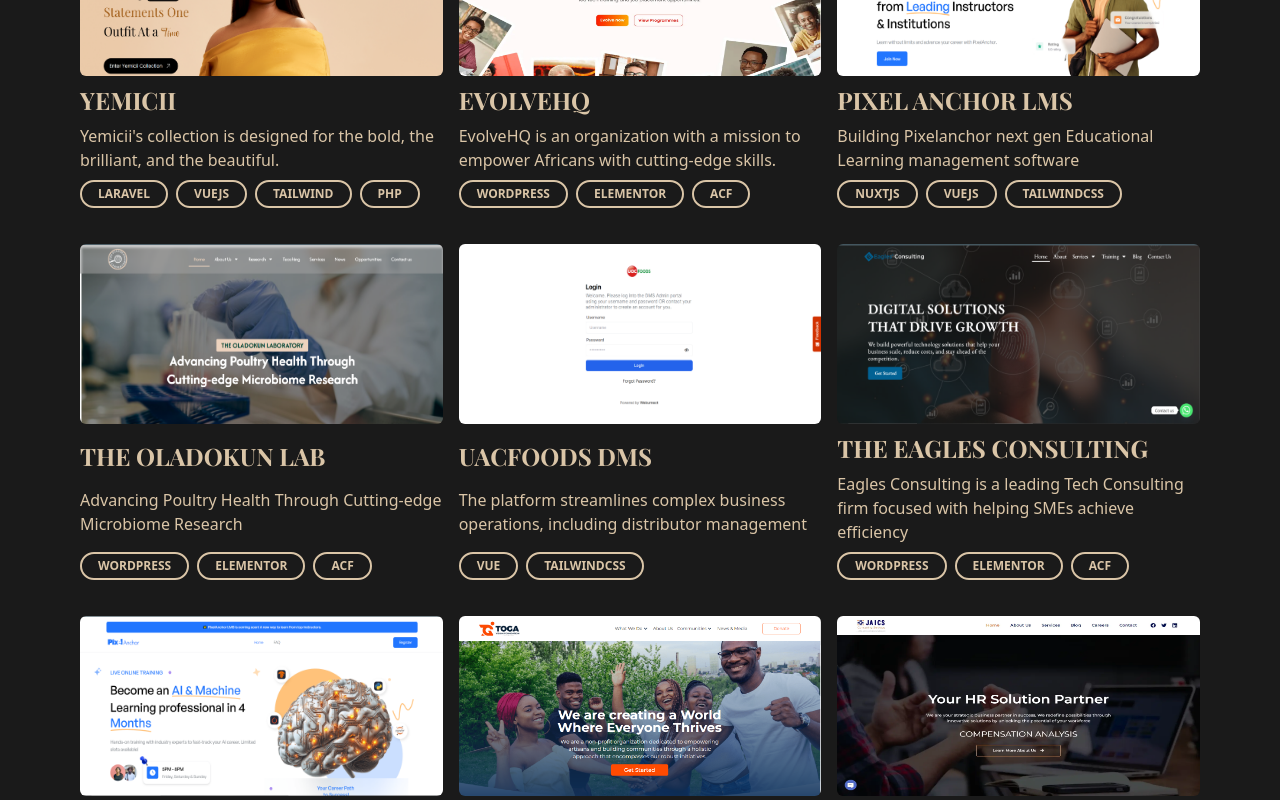
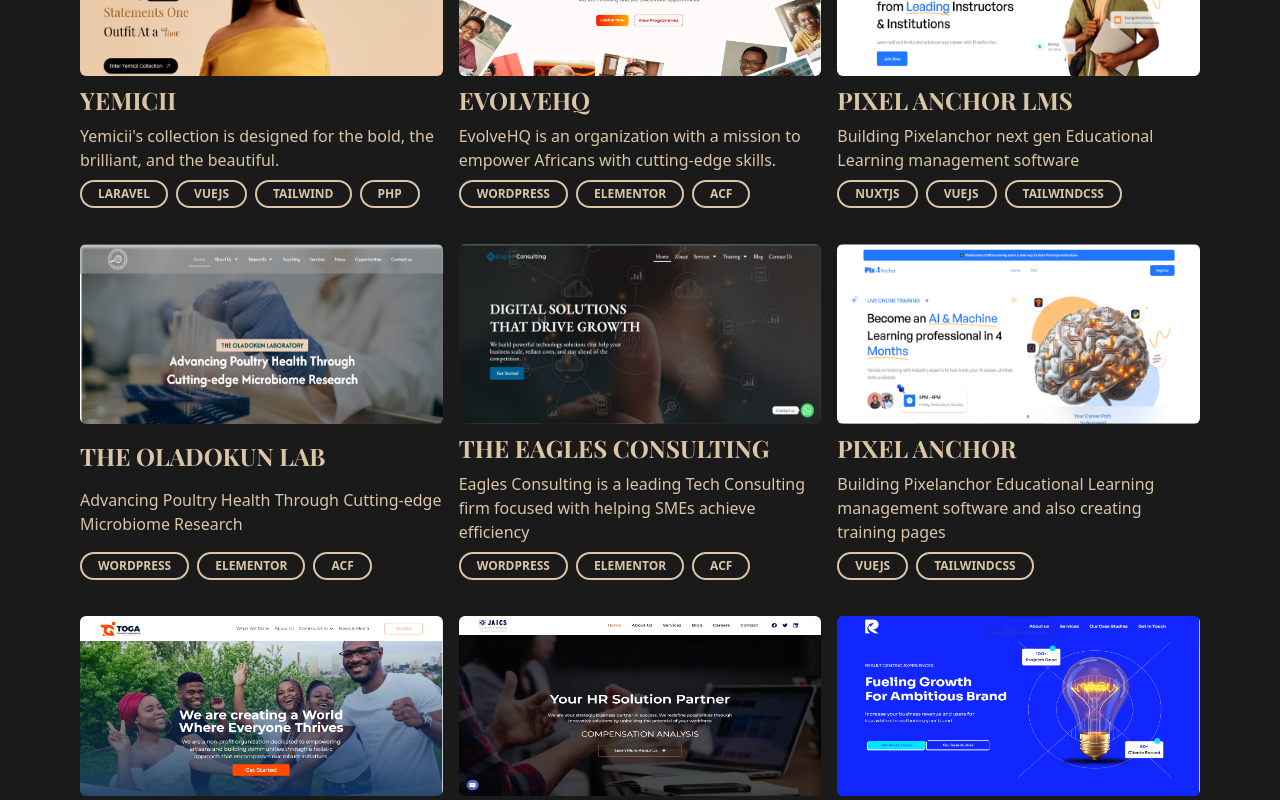
Before and after one commit to uniquness1/Adeola, a Vue app: page /projects in a window 1280 px wide. Shown: the part 746-1546 px from the top of the page. Built offline with nearby package versions, Linux system fonts and the light colour scheme; a web font is replaced by a local one.

Commit message:
Update Portfolio.vue

```diff
--- a/src/components/Portfolio.vue
+++ b/src/components/Portfolio.vue
@@ -101,15 +101,6 @@ const projects = ref([
     tag: ["Wordpress", "Elementor", "ACF"],
   },
   {
-    name: "Uacfoods DMS",
-    alt: "screenshot of uacfoods DMS App",
-    imageUrl: uac,
-    websiteUrl: "#",
-    description:
-      "The platform streamlines complex business operations, including distributor management",
-    tag: ["Vue", "TailwindCSS"],
-  },
-  {
     name: "The Eagles Consulting",
     alt: "screenshot of eagles consulting website",
     imageUrl: Newspoint,
```
